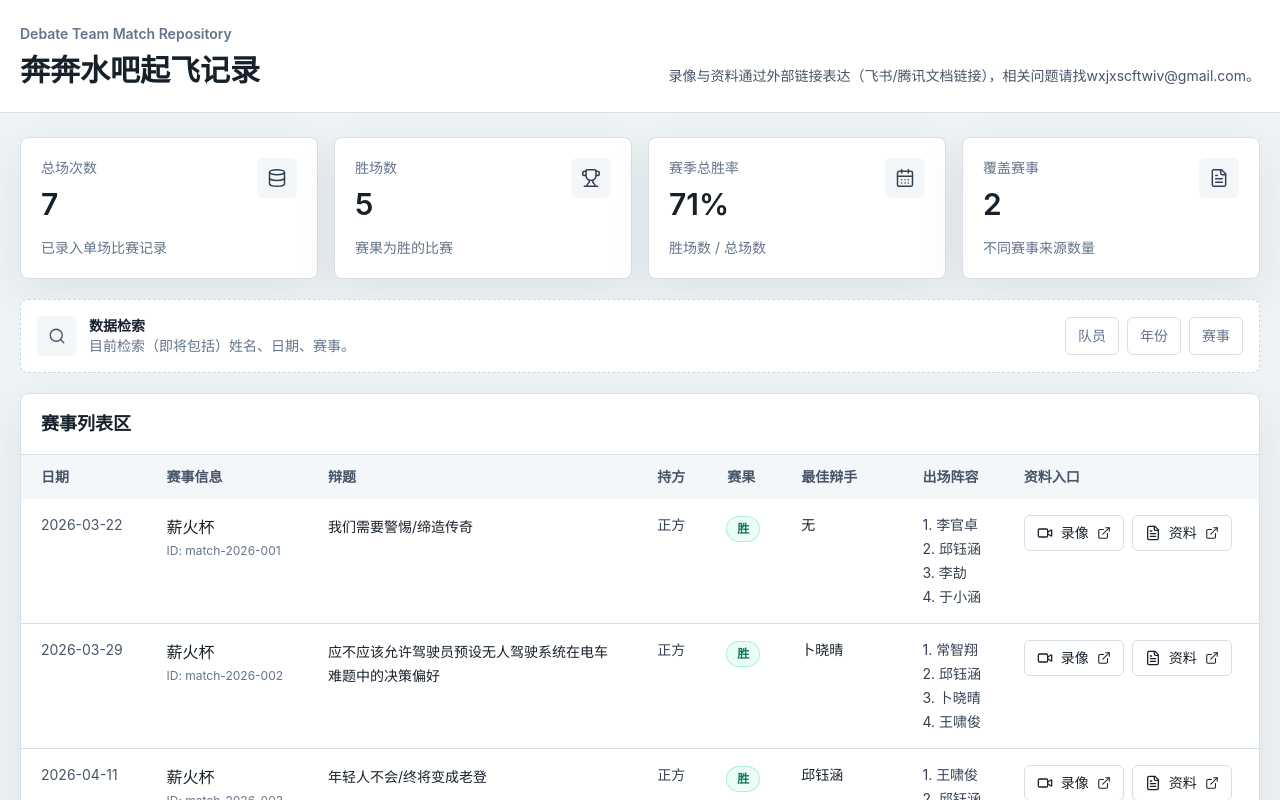
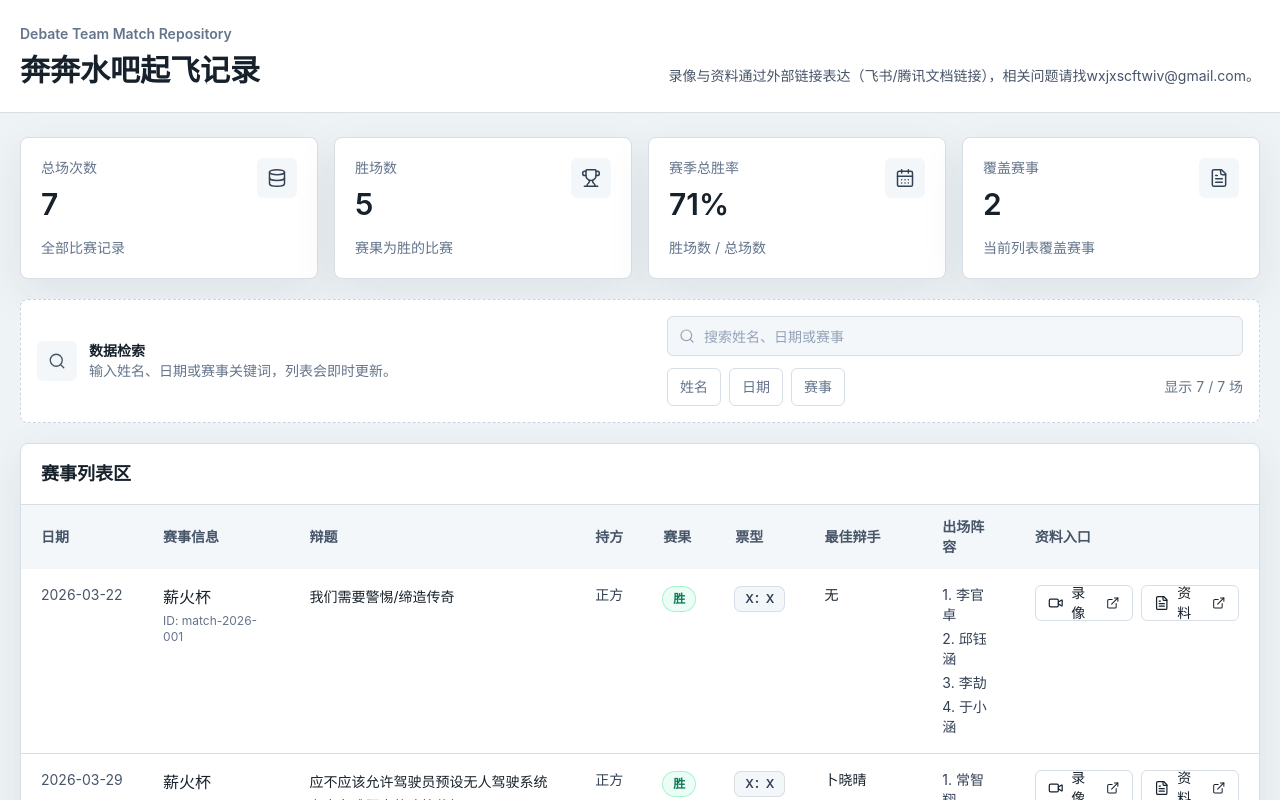
Before and after one commit to himmelwang2323/debate-team-stats, a React (Vite) app: page / in a window 1280 px wide. Shown: the top 800 px of the page. Built offline with nearby package versions, Linux system fonts and the light colour scheme.

Commit message:
Add match search and vote split

```diff
--- a/src/main.jsx
+++ b/src/main.jsx
@@ -1,6 +1,6 @@
-import React from 'react'
+import React, { useMemo, useState } from 'react'
 import { createRoot } from 'react-dom/client'
-import { CalendarDays, Database, ExternalLink, FileText, Search, Trophy, Video } from 'lucide-react'
+import { CalendarDays, Database, ExternalLink, FileText, Search, Trophy, Video, X as XIcon } from 'lucide-react'
 import matches from './matches.json'
 import './styles.css'
 
@@ -37,6 +37,40 @@ function isValidExternalUrl(href) {
   }
 }
 
+function compareMatchDate(a, b) {
+  const dateOrder = String(a.date ?? '').localeCompare(String(b.date ?? ''))
+
+  if (dateOrder !== 0) {
+    return dateOrder
+  }
+
+  return String(a.id ?? '').localeCompare(String(b.id ?? ''))
+}
+
+function getMatchSearchText(match) {
+  return [
+    match.date,
+    match.tournament,
+    match.bestDebater,
+    ...(Array.isArray(match.lineup) ? match.lineup : []),
+  ]
+    .map((value) => String(value ?? '').toLowerCase())
+    .join(' ')
+}
+
+function filterMatches(records, query) {
+  const keywords = String(query ?? '').trim().toLowerCase().split(/\s+/).filter(Boolean)
+
+  if (!keywords.length) {
+    return records
+  }
+
+  return records.filter((match) => {
+    const searchText = getMatchSearchText(match)
+    return keywords.every((keyword) => searchText.includes(keyword))
+  })
+}
+
 function calculateStats(records) {
   const total = records.length
   const wins = records.filter((match) => match.result === '胜').length
@@ -63,35 +97,64 @@ function StatCard({ label, value, subLabel, icon: Icon }) {
   )
 }
 
-function StatsBoard({ records }) {
+function StatsBoard({ records, isFiltered }) {
   const stats = calculateStats(records)
+  const scopeLabel = isFiltered ? '当前检索结果' : '全部比赛记录'
 
   return (
     <section className="grid gap-4 md:grid-cols-4">
-      <StatCard label="总场次数" value={stats.total} subLabel="已录入单场比赛记录" icon={Database} />
+      <StatCard label="总场次数" value={stats.total} subLabel={scopeLabel} icon={Database} />
       <StatCard label="胜场数" value={stats.wins} subLabel="赛果为胜的比赛" icon={Trophy} />
       <StatCard label="赛季总胜率" value={`${stats.winRate}%`} subLabel="胜场数 / 总场数" icon={CalendarDays} />
-      <StatCard label="覆盖赛事" value={stats.tournaments} subLabel="不同赛事来源数量" icon={FileText} />
+      <StatCard label="覆盖赛事" value={stats.tournaments} subLabel="当前列表覆盖赛事" icon={FileText} />
     </section>
   )
 }
 
-function FilterBar() {
+function FilterBar({ query, onQueryChange, visibleCount, totalCount }) {
+  const hasQuery = query.trim().length > 0
+
   return (
-    <section className="flex flex-col gap-3 rounded-lg border border-dashed border-slate-300 bg-white p-4 sm:flex-row sm:items-center sm:justify-between">
-      <div className="flex items-center gap-3 text-slate-600">
+    <section className="flex flex-col gap-4 rounded-lg border border-dashed border-slate-300 bg-white p-4 lg:flex-row lg:items-center lg:justify-between">
+      <div className="flex min-w-0 items-center gap-3 text-slate-600">
         <span className="grid h-10 w-10 shrink-0 place-items-center rounded-md bg-field">
           <Search size={18} strokeWidth={1.8} />
         </span>
         <div>
           <h2 className="text-sm font-semibold text-ink">数据检索</h2>
-          <p className="text-sm text-slate-500">目前检索（即将包括）姓名、日期、赛事。</p>
+          <p className="text-sm text-slate-500">输入姓名、日期或赛事关键词，列表会即时更新。</p>
         </div>
       </div>
-      <div className="flex flex-wrap gap-2">
-        <span className="rounded-md border border-line px-3 py-2 text-sm text-slate-500">队员</span>
-        <span className="rounded-md border border-line px-3 py-2 text-sm text-slate-500">年份</span>
-        <span className="rounded-md border border-line px-3 py-2 text-sm text-slate-500">赛事</span>
+
+      <div className="flex w-full flex-col gap-3 lg:max-w-xl">
+        <label className="sr-only" htmlFor="match-search">搜索比赛信息</label>
+        <div className="relative">
+          <Search className="pointer-events-none absolute left-3 top-1/2 -translate-y-1/2 text-slate-400" size={16} strokeWidth={1.8} />
+          <input
+            id="match-search"
+            type="search"
+            value={query}
+            onChange={(event) => onQueryChange(event.target.value)}
+            placeholder="搜索姓名、日期或赛事"
+            className="h-10 w-full rounded-md border border-line bg-field pl-9 pr-10 text-sm text-ink outline-none transition placeholder:text-slate-400 focus:border-slate-400 focus:bg-white focus:ring-2 focus:ring-slate-200"
+          />
+          {hasQuery ? (
+            <button
+              type="button"
+              onClick={() => onQueryChange('')}
+              aria-label="清除搜索"
+              className="absolute right-2 top-1/2 grid h-7 w-7 -translate-y-1/2 place-items-center rounded-md text-slate-500 transition hover:bg-slate-200 hover:text-ink focus:outline-none focus:ring-2 focus:ring-slate-300"
+            >
+              <XIcon size={16} strokeWidth={1.9} />
+            </button>
+          ) : null}
+        </div>
+        <div className="flex flex-wrap items-center gap-2">
+          <span className="rounded-md border border-line px-3 py-2 text-sm text-slate-500">姓名</span>
+          <span className="rounded-md border border-line px-3 py-2 text-sm text-slate-500">日期</span>
+          <span className="rounded-md border border-line px-3 py-2 text-sm text-slate-500">赛事</span>
+          <span className="text-sm text-slate-500 sm:ml-auto">显示 {visibleCount} / {totalCount} 场</span>
+        </div>
       </div>
     </section>
   )
@@ -144,7 +207,7 @@ function MatchTable({ records }) {
         <h2 className="text-lg font-semibold text-ink">赛事列表区</h2>
       </div>
       <div className="overflow-x-auto">
-        <table className="min-w-[1080px] w-full border-collapse text-left">
+        <table className="min-w-[1160px] w-full border-collapse text-left">
           <thead className="bg-field text-sm text-slate-600">
             <tr>
               <th className="px-5 py-3 font-semibold">日期</th>
@@ -152,13 +215,14 @@ function MatchTable({ records }) {
               <th className="px-5 py-3 font-semibold">辩题</th>
               <th className="px-5 py-3 font-semibold">持方</th>
               <th className="px-5 py-3 font-semibold">赛果</th>
+              <th className="px-5 py-3 font-semibold">票型</th>
               <th className="px-5 py-3 font-semibold">最佳辩手</th>
               <th className="px-5 py-3 font-semibold">出场阵容</th>
               <th className="px-5 py-3 font-semibold">资料入口</th>
             </tr>
           </thead>
           <tbody className="divide-y divide-line">
-            {records.map((match) => (
+            {records.length ? records.map((match) => (
               <tr key={match.id} className="align-top hover:bg-slate-50/70">
                 <td className="whitespace-nowrap px-5 py-4 text-sm text-slate-600">{match.date}</td>
                 <td className="px-5 py-4">
@@ -172,11 +236,16 @@ function MatchTable({ records }) {
                     {match.result}
                   </span>
                 </td>
+                <td className="whitespace-nowrap px-5 py-4">
+                  <span className="inline-flex rounded-md bg-field px-2.5 py-1 text-xs font-semibold text-slate-700 ring-1 ring-line">
+                    {match.voteSplit || 'X：X'}
+                  </span>
+                </td>
                 <td className="whitespace-nowrap px-5 py-4 text-sm font-medium text-ink">{match.bestDebater}</td>
                 <td className="px-5 py-4">
                   <div className="grid gap-1 text-sm text-slate-700">
                     {match.lineup.map((name, index) => (
-                      <span key={`${match.id}-${name}`}>{index + 1}. {name}</span>
+                      <span key={`${match.id}-${name}-${index}`}>{index + 1}. {name}</span>
                     ))}
                   </div>
                 </td>
@@ -187,7 +256,11 @@ function MatchTable({ records }) {
                   </div>
                 </td>
               </tr>
-            ))}
+            )) : (
+              <tr>
+                <td colSpan={9} className="px-5 py-10 text-center text-sm text-slate-500">没有匹配的比赛记录</td>
+              </tr>
+            )}
           </tbody>
         </table>
       </div>
@@ -196,6 +269,11 @@ function MatchTable({ records }) {
 }
 
 function App() {
+  const [query, setQuery] = useState('')
+  const isFiltered = query.trim().length > 0
+  const sortedMatches = useMemo(() => [...matches].sort(compareMatchDate), [])
+  const visibleMatches = useMemo(() => filterMatches(sortedMatches, query), [query, sortedMatches])
+
   return (
     <main className="min-h-screen bg-[#eef3f6] text-ink">
       <header className="border-b border-line bg-white">
@@ -211,9 +289,9 @@ function App() {
       </header>
 
       <div className="mx-auto grid max-w-7xl gap-5 px-5 py-6">
-        <StatsBoard records={matches} />
-        <FilterBar />
-        <MatchTable records={matches} />
+        <StatsBoard records={visibleMatches} isFiltered={isFiltered} />
+        <FilterBar query={query} onQueryChange={setQuery} visibleCount={visibleMatches.length} totalCount={sortedMatches.length} />
+        <MatchTable records={visibleMatches} />
       </div>
     </main>
   )
--- a/src/matches.json
+++ b/src/matches.json
@@ -6,6 +6,7 @@
     "motion": "我们需要警惕/缔造传奇",
     "side": "正方",
     "result": "胜",
+    "voteSplit": "X：X",
     "bestDebater": "无",
     "lineup": ["李官卓", "邱钰涵", "李劼", "于小涵"],
     "videoUrl": "https://www.bilibili.com/video/BV1MU95BsE2j/",
@@ -18,6 +19,7 @@
     "motion": "应不应该允许驾驶员预设无人驾驶系统在电车难题中的决策偏好",
     "side": "正方",
     "result": "胜",
+    "voteSplit": "X：X",
     "bestDebater": "卜晓晴",
     "lineup": ["常智翔", "邱钰涵", "卜晓晴", "王啸俊"],
     "videoUrl": "https://www.bilibili.com/video/BV177QjBqEv8/",
@@ -30,6 +32,7 @@
     "motion": "年轻人不会/终将变成老登",
     "side": "正方",
     "result": "胜",
+    "voteSplit": "X：X",
     "bestDebater": "邱钰涵",
     "lineup": ["王啸俊", "邱钰涵", "卜晓晴", "于小涵"],
     "videoUrl": "https://example.com/videos/match-2026-003",
@@ -42,6 +45,7 @@
     "motion": "在当下，优先推动减工时/加工资更有助于实现打工人福祉",
     "side": "正方",
     "result": "胜",
+    "voteSplit": "X：X",
     "bestDebater": "李劼, 常智翔",
     "lineup": ["董展妍", "李官卓", "李劼", "常智翔"],
     "videoUrl": "https://www.bilibili.com/video/BV14ZoxBZE6A/",
@@ -54,6 +58,7 @@
     "motion": "当代人应该享受/对抗无聊",
     "side": "反方",
     "result": "胜",
+    "voteSplit": "X：X",
     "bestDebater": "卜晓晴",
     "lineup": ["李泽诗", "邱钰涵", "卜晓晴", "王啸俊"],
     "videoUrl": "https://example.com/videos/match-2026-004",
@@ -66,6 +71,7 @@
     "motion": "我们该/不该努力成为“情绪稳定的大人”",
     "side": "反方",
     "result": "负",
+    "voteSplit": "X：X",
     "bestDebater": "无",
     "lineup": ["黄乐依", "李官卓", "李劼", "常智翔"],
     "videoUrl": "https://example.com/videos/match-2026-004",
@@ -78,6 +84,7 @@
     "motion": "金钱是不是万恶之源",
     "side": "反方",
     "result": "负",
+    "voteSplit": "X：X",
     "bestDebater": "无",
     "lineup": ["林峥", "邱钰涵", "卜晓晴", "王啸俊"],
     "videoUrl": "https://example.com/videos/match-2026-005",
```
Also changed, not shown: 1 other file (tests, documents, lock files or other folders).
